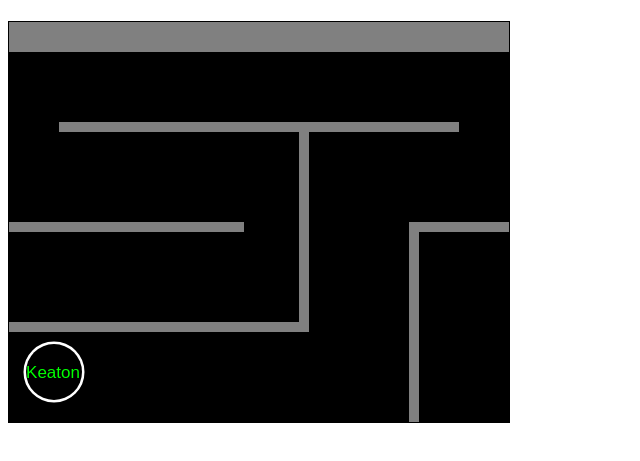
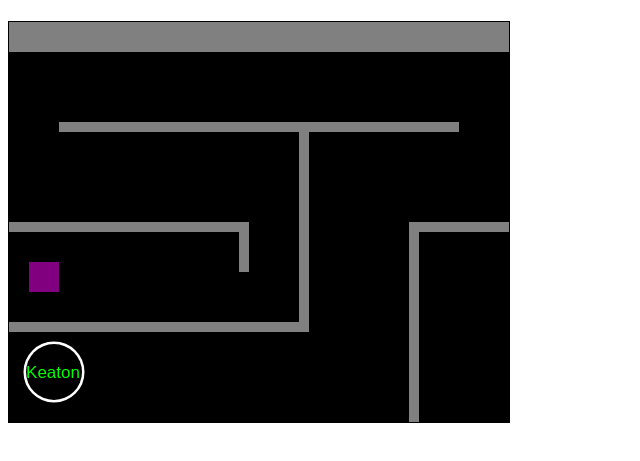
Before and after one commit to keatonfreed/games, a plain HTML site: page index.html in a window 1280 px wide. Shown: the part 85-546 px from the top of the page, without its empty margins (0-640 px from the left). Drawn offline with Linux system fonts and the light colour scheme.

Commit message:
added walls and portals

```diff
--- a/index.html
+++ b/index.html
@@ -6,61 +6,101 @@ This is my cool game!<br>
 
 <script>
   window.onload = function() {
+    var levelNum = 0;
+    //always reset to zero not one!!!!
+    var currentLevel = level(levelNum);
     const startingX = 45;
     const startingY = 350;
     const startingRad = 28;
-    let x = startingX;
-    let y = startingY;
-    let r = startingRad;
-    let score = 0;
+    var x = startingX;
+    var y = startingY;
+    var r = startingRad;
+    var score = 0;
     const canvasWidth = 500;
     const canvasHeight = 400;
     const radMax = 36;
     const radMin = 22;
-    const walls = [
-      {
-        x: 50,
-        y: 100,
-        width: 400,
-        height: 10,
-      },
-      {
-        x: 0,
-        y: 300,
-        width: 300,
-        height: 10,
-      },
-      {
-        x: 400,
-        y: 200,
-        width: 10,
-        height: 300,
-      },
-      {
-        x: 400,
-        y: 200,
-        width: 100,
-        height: 10,
-      },
-      {
-        x: 290,
-        y: 100,
-        width: 10,
-        height: 200,
-      },
-      {
-        x: 0,
-        y: 200,
-        width: 235,
-        height: 10,
-      },
-      {
-        x: 0,
-        y: 0,
-        width: 500,
-        height: 30,
-      },
-    ]
+
+    function wall(x,y,w,h){
+      const newWall = {
+        x: x,
+        y: y,
+        width: w,
+        height: h,
+      };
+      return newWall;
+    }
+
+    function level(n){
+      var newLevel;
+      switch (n) {
+        case 0:
+           newLevel = {
+             name: `Keaton's Fantastic Level ${n}`,
+             goal: wall(20,240,30, 30),
+             walls: [
+               //wall(XX,XX,XX,XX),
+               wall(50 ,100,400,10),
+               wall(0  ,300,300,10),
+               wall(400,200,10 ,300),
+               wall(400,200,100,10),
+               wall(290,100,10 ,200),
+               wall(0  ,200,235,10),
+               wall(0  ,0  ,500,30),
+               wall(230,200,10 ,50),
+             ],
+           }
+           break;
+          case 1:
+            newLevel = {
+              name: `Keaton's Fantastic Level ${n}`,
+              goal: wall(250,200,50,50),
+              walls: [
+                //wall(XX,XX,XX,XX),
+                wall(50 ,50 ,10 ,250),
+                wall(50 ,300,50 ,10),
+                wall(100,300,10 ,110),
+                wall(50 ,50 ,400,10),
+                wall(440,50 ,10 ,300),
+                wall(160,340,290,10),
+                wall(160,240,10 ,100),
+                wall(110,240,50 ,10),
+                wall(50 ,180,400,10),
+                wall(230,190,10 ,70),
+                wall(230,260,150,10),
+              ],
+
+            }
+            break;
+           case 2:
+             newLevel = {
+               name: `Keaton's Fantastic Level ${n}`,
+               goal: wall(420,10,70,70),
+               walls: [
+                 wall(100,50 ,10 ,350),
+                 wall(160,0  ,10 ,350),
+                 wall(220,0  ,10 ,150),
+                 wall(220,205,10 ,200),
+                 wall(220,140,60 ,10),
+                 wall(280,0  ,10 ,350),
+                 wall(340,50 ,10 ,350),
+                 wall(400,0  ,10 ,350),
+
+               ],
+             }
+             break;
+            case 3:
+             newLevel = {
+               name: `Keaton's Fantastic Level ${n}`,
+               walls: [
+                 wall(400,0  ,10 ,350),
+               ]
+             }
+        default:
+          console.error(`Invalid level ${n}`);
+      }
+      return newLevel;
+    }
 
     const canvasElement = document.createElement('canvas');
     canvasElement.width = canvasWidth;
@@ -109,24 +149,43 @@ This is my cool game!<br>
       ctx.textBaseline = "middle";
       ctx.fillText("Keaton",xpos-1,ypos+1);
 
-      walls.forEach(function(w) {
+      currentLevel.walls.forEach(function(w) {
         ctx.fillStyle="grey";
         ctx.fillRect(w.x, w.y, w.width, w.height);
       });
+
+      ctx.fillStyle="purple";
+      ctx.fillRect(currentLevel.goal.x,
+        currentLevel.goal.y,
+        currentLevel.goal.width,
+        currentLevel.goal.height);
 
       document.getElementById("score").textContent =
            `Deaths: ${score}`;
     }
 
-    let speed = 10;
-    let way = "still";
-    let spacePress = false;
+    var speed = 10;
+    var way = "still";
+    var spacePress = false;
 
     function gogogo(){
-      let inter = false;
-      walls.forEach(function(w){
+
+      var inter = false;
+      currentLevel.walls.forEach(function(w){
         inter = inter || intersects(w,x,y,r);
+
       });
+
+      if (intersects(currentLevel.goal,x,y,r)) {
+        levelNum++;
+        currentLevel = level(levelNum);
+        way = "still";
+        x = startingX;
+        y = startingY;
+        r = startingRad;
+      }
+
+
       if (inter) {
         way = "still";
         x = startingX;
@@ -136,7 +195,7 @@ This is my cool game!<br>
 
       }
       const s = speed * (spacePress ? 0.25 : 0.75);
-      let cc = "blue";
+      var cc = "blue";
       switch (way) {
         case "still":
           cc = "white";
```
